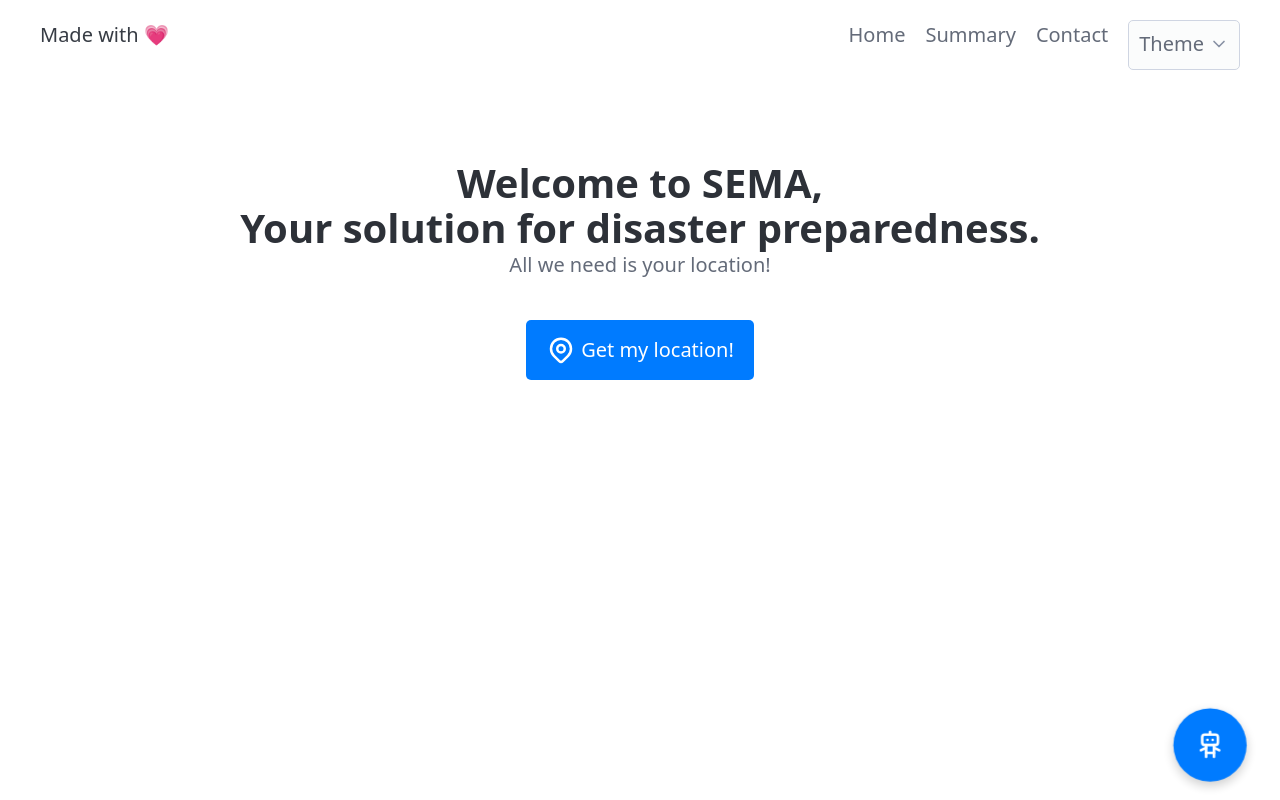
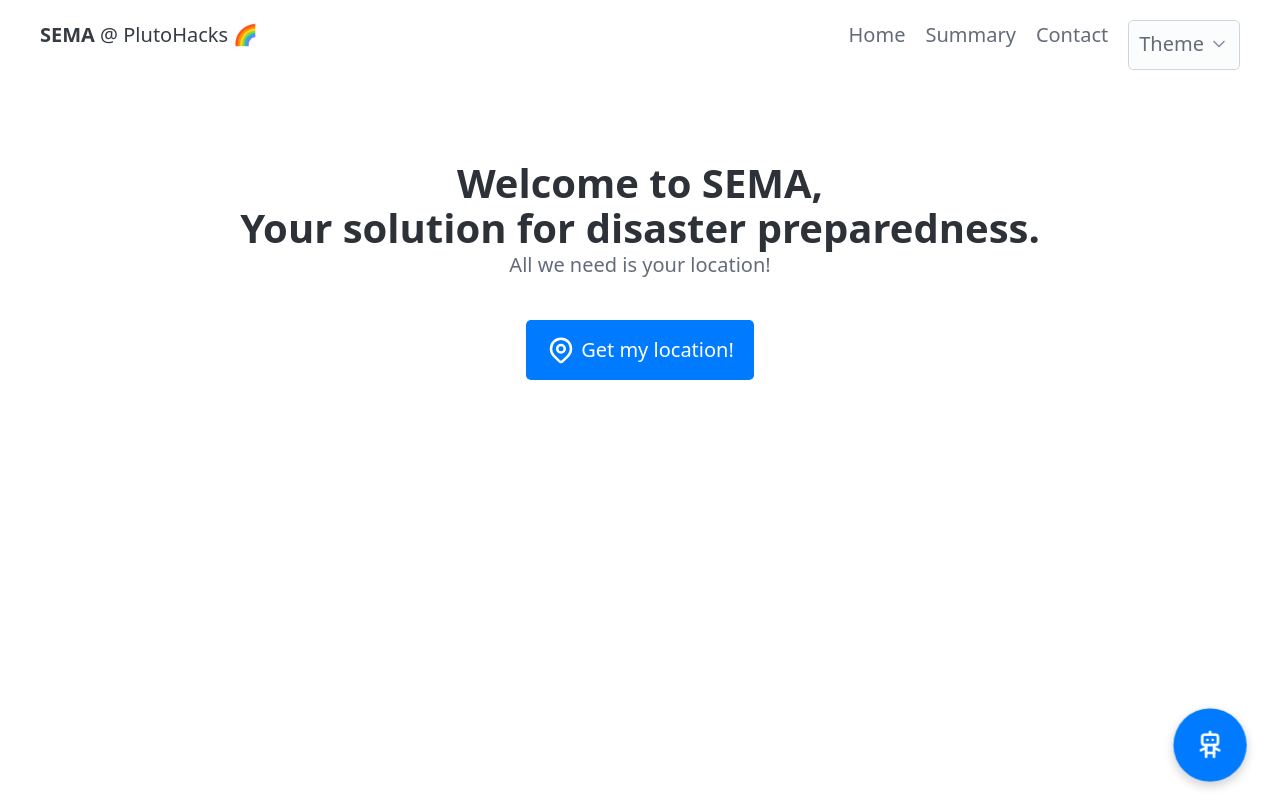
Before and after one commit to sebilune/plutohacks-2024, a React (Vite) app: page /home in a window 1280 px wide. Built offline with nearby package versions, Linux system fonts and the light colour scheme.

Commit message:
styles: update project logo

```diff
--- a/src/components/NavBar.jsx
+++ b/src/components/NavBar.jsx
@@ -7,7 +7,9 @@ const Navbar = () => {
   return (
     <nav className="navbar">
       <ul>
-        <li>Made with 💗</li>
+        <li>
+          <strong>SEMA</strong> @ PlutoHacks 🌈
+        </li>
       </ul>
       <ul>
         <li>
```
